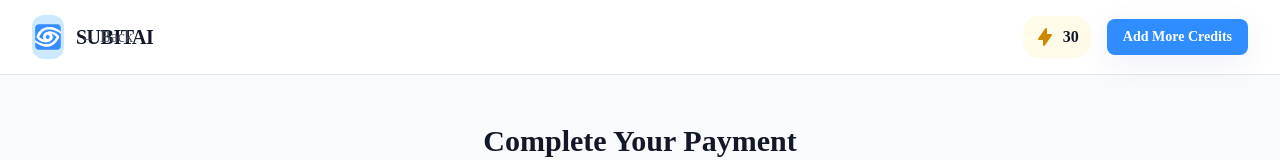
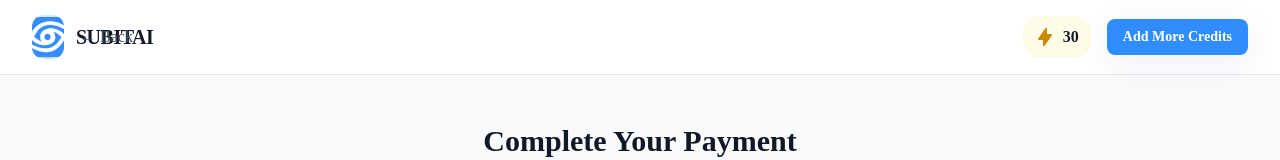
Before and after one commit to AwalCodes/SubitAI, a Next.js app in the folder frontend/: page /checkout/complete-payment in a window 1280 px wide. Shown: the top 160 px of the page. Built offline with nearby package versions, Linux system fonts and the light colour scheme; no server answers.

Commit message:
chore(icons): apply blue favicons and fix logo fill\n\n- Add favicon.ico to Next metadata and use shortcut ICO\n- Switch logo Image to object-fit: cover and remove padding to eliminate black edge\n

```diff
--- a/frontend/app/layout.tsx
+++ b/frontend/app/layout.tsx
@@ -31,12 +31,13 @@ export const metadata: Metadata = {
   icons: {
     icon: [
       { url: '/favicon.svg', type: 'image/svg+xml' },
+      { url: '/favicon.ico', type: 'image/x-icon' },
       { url: '/favicon-96x96.png', sizes: '96x96', type: 'image/png' },
     ],
     apple: [
       { url: '/apple-touch-icon.png', sizes: '180x180', type: 'image/png' },
     ],
-    shortcut: '/favicon.svg',
+    shortcut: '/favicon.ico',
   },
   manifest: '/site.webmanifest',
   appleWebApp: {
--- a/frontend/components/shared/Logo.tsx
+++ b/frontend/components/shared/Logo.tsx
@@ -18,7 +18,7 @@ export default function Logo({
   textClassName,
 }: LogoProps) {
   const containerClass = cn('inline-flex items-center gap-3', className)
-  const imageClasses = cn('h-11 w-11 rounded-xl bg-subit-100 p-0.5', imageClassName)
+  const imageClasses = cn('h-11 w-11 rounded-xl bg-subit-100', imageClassName)
 
   const content = (
     <>
@@ -29,7 +29,7 @@ export default function Logo({
         height={44}
         priority
         className={imageClasses}
-        style={{ objectFit: 'contain' }}
+        style={{ objectFit: 'cover' }}
       />
       {withText && (
         <span className={cn('text-xl font-semibold tracking-tight text-neutral-900', textClassName)}>
```
